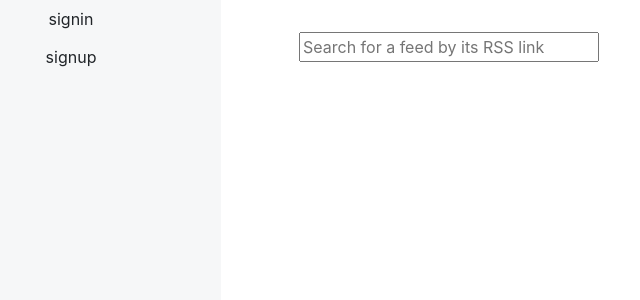
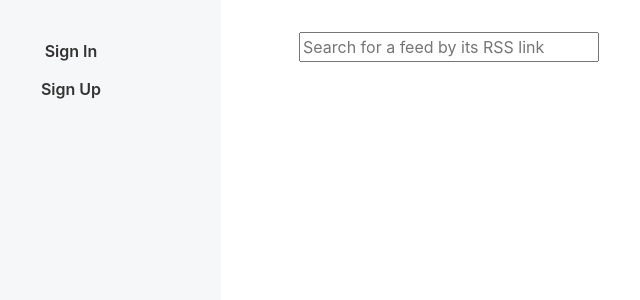
Before and after one commit to shawnhugginsjr/rss-feed, a React (Create React App) app: page /rss in a window 1280 px wide. Shown: the top 300 px of the page, without its empty margins (79-719 px from the left). Built offline with nearby package versions, Linux system fonts and the light colour scheme; no server answers.

Commit message:
Add hover color change and scrollable to UserSideBar.

```diff
--- a/src/components/UserFeedItem/UserFeedItem.js
+++ b/src/components/UserFeedItem/UserFeedItem.js
@@ -1,11 +1,13 @@
 import React from 'react'
 import { Link } from 'react-router-dom'
+import './styles.css'
+
 export function UserFeedItem({ userFeedItem }) {
 
     return (
-        <div>
+        <div className='user-item-wrapper'>
             <Link role={'button'} to={`rss?feedUrl=${userFeedItem.url}`}>
-                {userFeedItem.name}
+                <span className='feed-name'>{userFeedItem.name}</span>
             </Link>
         </div>
     )
--- /dev/null
+++ b/src/components/UserFeedItem/styles.css
@@ -0,0 +1,25 @@
+
+.user-item-wrapper {
+    overflow-x: hidden;
+}
+
+.sidebar a {
+    display: block;
+    color: #333333;
+    font-weight: 600;
+}
+
+.sidebar a:hover {
+    color: #333333;
+    background-color: #E9EAEC;
+}
+
+.feed-name {
+    display: block;
+    width: 260px;
+    height: 30px;
+    padding-top: 5px;
+    margin-left: 40px;
+    overflow-x: hidden;
+    font-size: 13px;
+}
--- a/src/pages/Rss/Rss.js
+++ b/src/pages/Rss/Rss.js
@@ -124,8 +124,10 @@ const UserSideBar = ({ user, setUser }) => {
     jsx = (
       <>
         <div className='content'>
+          <span className='feed-header'>FEEDS</span>
           <UserFeedItemList userFeedItemArray={user.feeds} />
         </div>
+        <div onClick={() => { logout(setUser) }} className='logout'> logout</div>
       </>
     )
   } else {
@@ -143,19 +145,22 @@ const AuthButtons = ({ user }) => {
   if (!user) {
     jsx = (
       <div>
+        <div>
           <Link
             className="btn btn-pink"
             role="button"
             to="/signin">
-          signin
+            Sign In
           </Link>
-        <br />
+        </div>
+        <div>
           <Link
             className="btn btn-pink"
             role="button"
             to="/signup">
-          signup
+            Sign Up
           </Link>
+        </div>
       </div>
     )
   }
--- a/src/pages/Rss/styles.css
+++ b/src/pages/Rss/styles.css
@@ -9,10 +9,15 @@
 
 .sidebar .content {
     overflow-x: hidden;
-    overflow-y: auto;
-    text-align: center;
+    overflow-y: scroll;
     margin: 0 auto;
-    padding: 2em, 1em, 2em, 1em;
+    padding-top: 32px;
+    height: 95%;
+}
+
+.sidebar .content .feed-header {
+    color: #a4a4a4;
+    margin-left: 20px;
 }
 
 .right-side {
@@ -37,6 +42,15 @@
 
 /* Logout Button */
 .logout {
+    position: absolute;
+    width: 100%;
+    height: 5%;
+    bottom: 0;
+    padding-top: 2px;
+    background-color: #E9EAEC;
+    text-align: center;
+}
 
-    bottom: 0;
+.logout:hover {
+    background-color: #007bff;
 }
```
Lines whose indentation alone changed are shown as unchanged.
